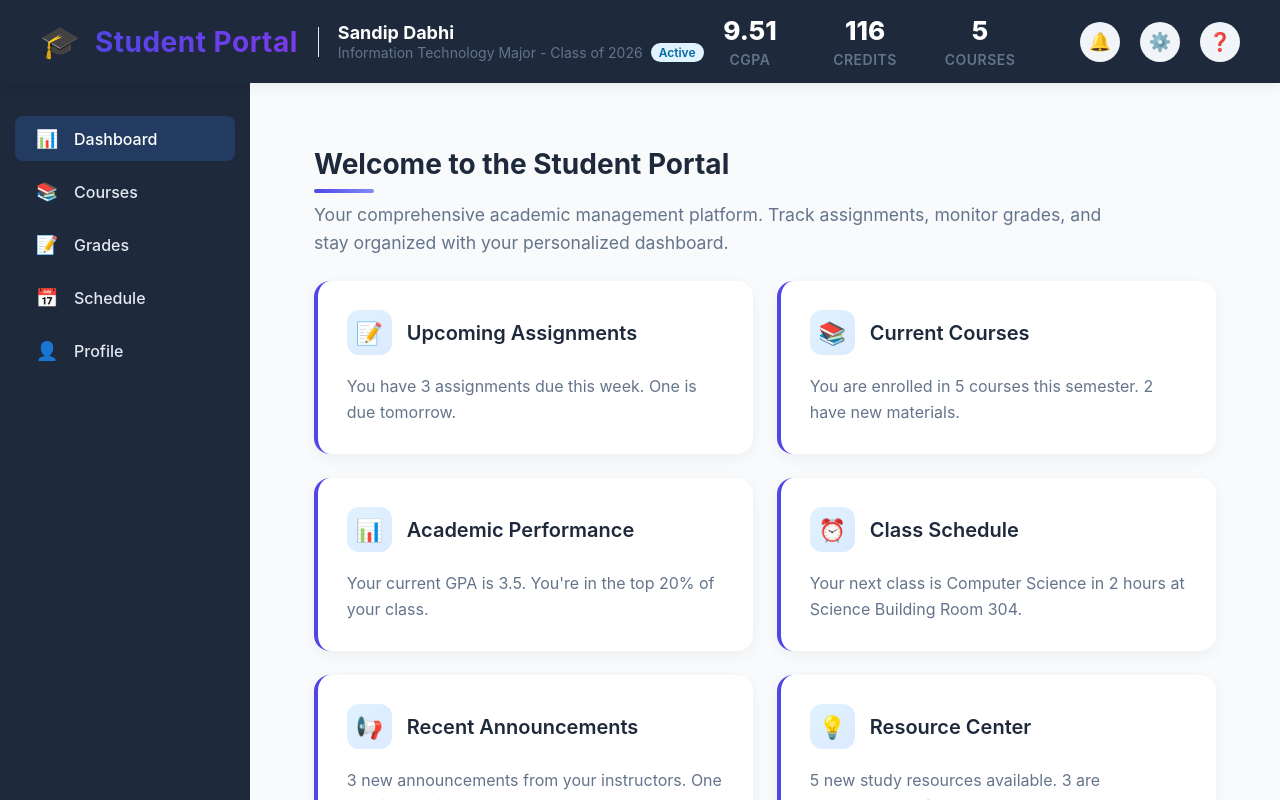
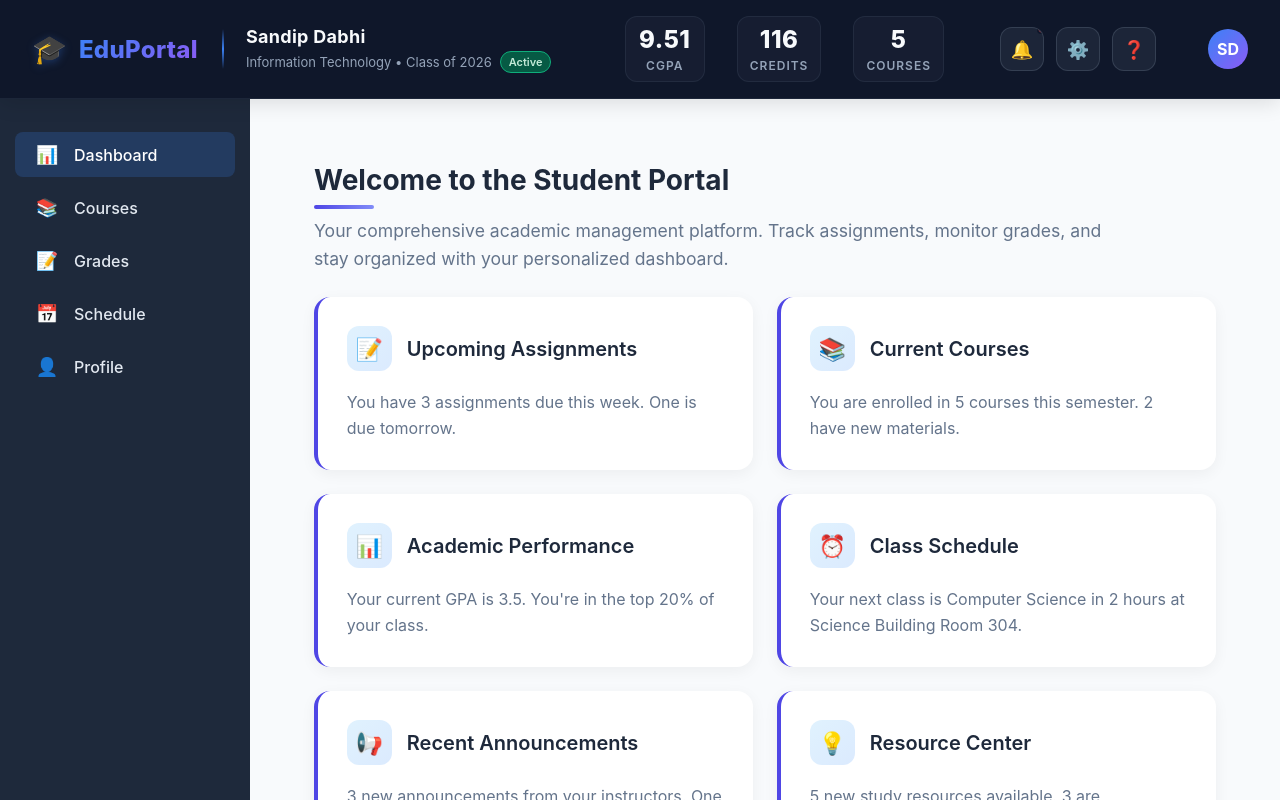
Before and after one commit to sandip-dabhi/student_portal_ReactJS, a React (Vite) app: page / in a window 1280 px wide. Built offline with nearby package versions, Linux system fonts and the light colour scheme.

Commit message:
Update Header.jsx

```diff
--- a/src/components/Header.jsx
+++ b/src/components/Header.jsx
@@ -1,81 +1,89 @@
-import React from 'react';
+import React, { useState } from 'react';
 
 const styles = {
   header: {
-    backgroundColor: '#1e293b',
-    color: '#333',
-    padding: '15px 40px',
+    backgroundColor: '#0f172a', // Darker, more modern color
+    color: '#f8fafc',
+    padding: '16px 32px',
     display: 'flex',
     justifyContent: 'space-between',
     alignItems: 'center',
-    boxShadow: '0 2px 15px rgba(0, 0, 0, 0.08)',
+    boxShadow: '0 4px 20px rgba(0, 0, 0, 0.12)',
     position: 'sticky',
     top: 0,
     zIndex: 100,
     fontFamily: "'Inter', 'Segoe UI', sans-serif",
+    borderBottom: '1px solid rgba(148, 163, 184, 0.1)',
   },
   leftSection: {
     display: 'flex',
     alignItems: 'center',
-    gap: '20px',
+    gap: '24px',
   },
   logoContainer: {
     display: 'flex',
     alignItems: 'center',
-    gap: '15px',
+    gap: '12px',
+    cursor: 'pointer',
+    transition: 'transform 0.2s ease',
   },
   logo: {
-    fontSize: '28px',
-    fontWeight: '700',
-    background: 'linear-gradient(135deg, #4f46e5, #7c3aed)',
+    fontSize: '24px',
+    fontWeight: '800',
+    background: 'linear-gradient(135deg, #3b82f6, #8b5cf6)',
     WebkitBackgroundClip: 'text',
     WebkitTextFillColor: 'transparent',
-    letterSpacing: '0.5px',
+    letterSpacing: '0.3px',
   },
   logoIcon: {
-    fontSize: '32px',
-    color: '#4f46e5',
+    fontSize: '28px',
+    filter: 'drop-shadow(0 2px 4px rgba(59, 130, 246, 0.3))',
   },
   userInfo: {
     display: 'flex',
     flexDirection: 'column',
     position: 'relative',
-    paddingLeft: '20px',
+    paddingLeft: '24px',
   },
   userInfoDivider: {
     position: 'absolute',
     left: 0,
     top: '50%',
     transform: 'translateY(-50%)',
-    height: '30px',
-    width: '1px',
-    backgroundColor: '#e2e8f0',
+    height: '40px',
+    width: '2px',
+    background: 'linear-gradient(180deg, transparent, #3b82f6, transparent)',
+    borderRadius: '1px',
   },
   name: {
     fontSize: '18px',
     fontWeight: '700',
     margin: 0,
-    color: 'white',
+    color: '#f8fafc',
+    letterSpacing: '0.3px',
   },
   major: {
-    fontSize: '14px',
-    color: '#64748b',
-    margin: 0,
+    fontSize: '13px',
+    color: '#94a3b8',
+    margin: '4px 0 0 0',
     display: 'flex',
     alignItems: 'center',
     gap: '8px',
+    flexWrap: 'wrap',
   },
   statusBadge: {
-    backgroundColor: '#e0f2fe',
-    color: '#0369a1',
-    padding: '2px 8px',
-    borderRadius: '12px',
-    fontSize: '12px',
+    backgroundColor: '#065f46',
+    color: '#d1fae5',
+    padding: '3px 8px',
+    borderRadius: '16px',
+    fontSize: '11px',
     fontWeight: '600',
+    border: '1px solid #10b981',
+    animation: 'pulse 2s infinite',
   },
   statsContainer: {
     display: 'flex',
-    gap: '25px',
+    gap: '32px',
     alignItems: 'center',
   },
   statCard: {
@@ -83,92 +91,163 @@ const styles = {
     flexDirection: 'column',
     alignItems: 'center',
     justifyContent: 'center',
-    minWidth: '90px',
+    minWidth: '80px',
+    padding: '8px 12px',
+    borderRadius: '12px',
+    background: 'rgba(148, 163, 184, 0.05)',
+    border: '1px solid rgba(148, 163, 184, 0.1)',
+    transition: 'transform 0.2s ease, background 0.2s ease',
+    cursor: 'pointer',
   },
   statValue: {
-    fontSize: '26px',
+    fontSize: '24px',
     fontWeight: '800',
     margin: 0,
-    color: 'white',
+    color: '#f8fafc',
+    letterSpacing: '0.5px',
   },
   statLabel: {
-    fontSize: '14px',
-    color: '#64748b',
-    margin: '5px 0 0 0',
+    fontSize: '12px',
+    color: '#94a3b8',
+    margin: '4px 0 0 0',
     fontWeight: '600',
-    letterSpacing: '0.5px',
-  },
-  cgpaBadge: {
-    background: 'linear-gradient(135deg, #4f46e5, #7c3aed)',
-    color: 'white',
-    padding: '2px 10px',
-    borderRadius: '6px',
-    fontSize: '12px',
-    fontWeight: '600',
-    marginTop: '4px',
+    letterSpacing: '1px',
+    textTransform: 'uppercase',
   },
   actionIcons: {
     display: 'flex',
-    gap: '20px',
-    marginLeft: '30px',
+    gap: '12px',
+    marginLeft: '24px',
   },
   iconButton: {
-    backgroundColor: '#f1f5f9',
-    width: '40px',
-    height: '40px',
-    borderRadius: '50%',
+    backgroundColor: 'rgba(148, 163, 184, 0.1)',
+    width: '44px',
+    height: '44px',
+    borderRadius: '12px',
     display: 'flex',
     alignItems: 'center',
     justifyContent: 'center',
     cursor: 'pointer',
-    transition: 'all 0.2s ease',
+    transition: 'all 0.3s ease',
     fontSize: '18px',
-    color: '#4f46e5',
+    color: '#94a3b8',
+    border: '1px solid rgba(148, 163, 184, 0.2)',
+    position: 'relative',
+    overflow: 'hidden',
   },
   iconHover: {
-    transform: 'translateY(-3px)',
-    backgroundColor: '#e0e7ff',
-    boxShadow: '0 4px 8px rgba(79, 70, 229, 0.2)',
+    transform: 'translateY(-2px)',
+    backgroundColor: 'rgba(59, 130, 246, 0.15)',
+    color: '#3b82f6',
+    boxShadow: '0 8px 25px rgba(59, 130, 246, 0.2)',
+    border: '1px solid rgba(59, 130, 246, 0.3)',
+  },
+  profileSection: {
+    display: 'flex',
+    alignItems: 'center',
+    gap: '16px',
+    marginLeft: '20px',
+  },
+  profilePicture: {
+    width: '40px',
+    height: '40px',
+    borderRadius: '50%',
+    background: 'linear-gradient(135deg, #3b82f6, #8b5cf6)',
+    display: 'flex',
+    alignItems: 'center',
+    justifyContent: 'center',
+    color: 'white',
+    fontWeight: '700',
+    fontSize: '16px',
+    cursor: 'pointer',
+    transition: 'transform 0.2s ease',
+  },
+  notificationBadge: {
+    position: 'absolute',
+    top: '-2px',
+    right: '-2px',
+    width: '8px',
+    height: '8px',
+    backgroundColor: '#ef4444',
+    borderRadius: '50%',
+    border: '2px solid #0f172a',
   },
 };
 
+// Add CSS animations
+const styleSheet = document.createElement("style");
+styleSheet.textContent = `
+  @keyframes pulse {
+    0%, 100% { opacity: 1; }
+    50% { opacity: 0.7; }
+  }
+`;
+document.head.appendChild(styleSheet);
+
 const Header = () => {
-  const [hoveredIcon, setHoveredIcon] = React.useState(null);
+  const [hoveredIcon, setHoveredIcon] = useState(null);
+  const [hoveredStat, setHoveredStat] = useState(null);
+
+  const iconData = [
+    { icon: '🔔', label: 'Notifications', hasNotification: true },
+    { icon: '⚙️', label: 'Settings', hasNotification: false },
+    { icon: '❓', label: 'Help', hasNotification: false },
+  ];
+
+  const statData = [
+    { value: '9.51', label: 'CGPA', color: '#3b82f6' },
+    { value: '116', label: 'CREDITS', color: '#10b981' },
+    { value: '5', label: 'COURSES', color: '#f59e0b' },
+  ];
 
   return (
     <header style={styles.header}>
       <div style={styles.leftSection}>
-        <div style={styles.logoContainer}>
+        <div
+          style={styles.logoContainer}
+          onMouseEnter={(e) => e.target.style.transform = 'scale(1.05)'}
+          onMouseLeave={(e) => e.target.style.transform = 'scale(1)'}
+        >
           <div style={styles.logoIcon}>🎓</div>
-          <div style={styles.logo}>Student Portal</div>
+          <div style={styles.logo}>EduPortal</div>
         </div>
 
         <div style={styles.userInfo}>
           <div style={styles.userInfoDivider}></div>
           <h3 style={styles.name}>Sandip Dabhi</h3>
           <p style={styles.major}>
-            Information Technology Major - Class of 2026
+            Information Technology • Class of 2026
             <span style={styles.statusBadge}>Active</span>
           </p>
         </div>
       </div>
 
       <div style={styles.statsContainer}>
-        <div style={styles.statCard}>
-          <p style={styles.statValue}>9.51</p>
-          <p style={styles.statLabel}>CGPA</p>
-        </div>
-        <div style={styles.statCard}>
-          <p style={styles.statValue}>116</p>
-          <p style={styles.statLabel}>CREDITS</p>
-        </div>
-        <div style={styles.statCard}>
-          <p style={styles.statValue}>5</p>
-          <p style={styles.statLabel}>COURSES</p>
-        </div>
+        {statData.map((stat, index) => (
+          <div
+            key={index}
+            style={{
+              ...styles.statCard,
+              ...(hoveredStat === index ? {
+                transform: 'translateY(-2px)',
+                background: 'rgba(148, 163, 184, 0.1)',
+              } : {})
+            }}
+            onMouseEnter={() => setHoveredStat(index)}
+            onMouseLeave={() => setHoveredStat(null)}
+          >
+            <p style={{
+              ...styles.statValue,
+              color: hoveredStat === index ? stat.color : '#f8fafc'
+            }}>
+              {stat.value}
+            </p>
+            <p style={styles.statLabel}>{stat.label}</p>
+          </div>
+        ))}
 
         <div style={styles.actionIcons}>
-          {['🔔', '⚙️', '❓'].map((icon, index) => (
+          {iconData.map((item, index) => (
             <div
               key={index}
               style={{
@@ -177,13 +256,27 @@ const Header = () => {
               }}
               onMouseEnter={() => setHoveredIcon(index)}
               onMouseLeave={() => setHoveredIcon(null)}
+              title={item.label}
             >
-              {icon}
+              {item.icon}
+              {item.hasNotification && <div style={styles.notificationBadge}></div>}
             </div>
           ))}
+        </div>
+
+        <div style={styles.profileSection}>
+          <div
+            style={styles.profilePicture}
+            onMouseEnter={(e) => e.target.style.transform = 'scale(1.1)'}
+            onMouseLeave={(e) => e.target.style.transform = 'scale(1)'}
+            title="Profile Settings"
+          >
+            SD
+          </div>
         </div>
       </div>
     </header>
   );
 };
+
 export default Header;
```
